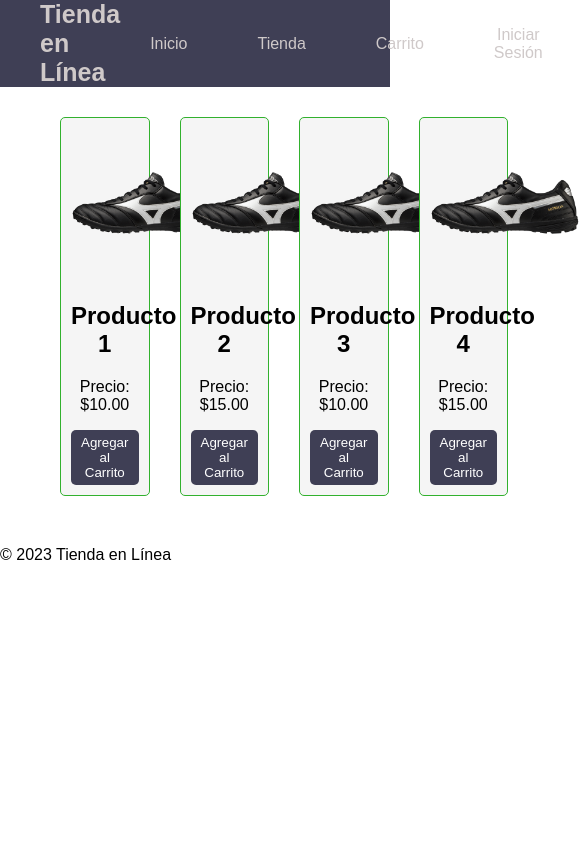
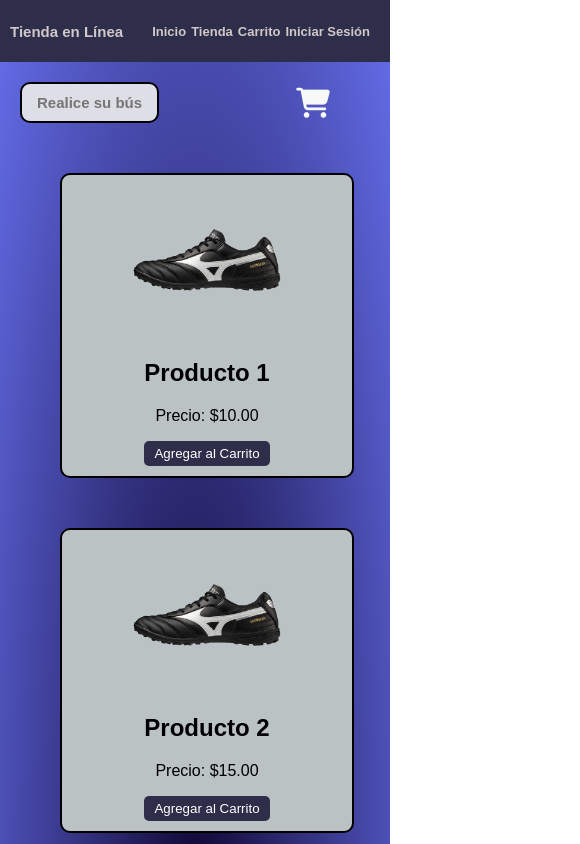
Before and after one commit to LuisECV0/red, a website: page index.html in a window 390 px wide. Shown: the top 844 px of the page, 580 px wide, since content can reach past the window. Drawn offline with Linux system fonts and the light colour scheme.

Commit message:
se añadio barra de busqueda y carro de compras

```diff
--- a/index.html
+++ b/index.html
@@ -4,6 +4,7 @@
     <meta charset="UTF-8">
     <meta name="viewport" content="width=device-width, initial-scale=1.0">
     <title>Tienda en Línea</title>
+    <script src="https://kit.fontawesome.com/f92ba764dc.js" crossorigin="anonymous"></script>
     <link rel="stylesheet" href="./css/style-index.css">
 </head>
 <body>
@@ -18,7 +19,17 @@
             </ul>
         </nav>
     </header>
+
+    <div class="looking">
+        <input type="text" id="look" placeholder="Realice su búsqueda">
+        <i class="fa-solid fa-cart-shopping"></i>
+
+    </div>
+
     <div class="product-list">
+
+
+
         <div class="product">
             <img src="./imgs/p.png" alt="Producto 1">
             <h2>Producto 1</h2>
@@ -44,8 +55,11 @@
             <button class="add-to-cart">Agregar al Carrito</button>
         </div>
     </div>
-    <footer>
+    <footer class="footer">
         <p>&copy; 2023 Tienda en Línea</p>
+        <p>Ubicación</p>
+        <p>Contacto</p>
+        <p>Redes</p>
     </footer>
 
 </body>
--- a/sass/style-index.scss
+++ b/sass/style-index.scss
@@ -1,11 +1,12 @@
 $primary-font: Arial, sans-serif;
-$main-color: #3f3f55;
+$main-color: #2e2e4b;
 $accent-color: #f5f5f5;
 $link-color: white;
 body {
     font-family: $primary-font;
     margin: 0;
     padding: 0;
+    background: radial-gradient(rgb(16, 8, 53), rgb(101, 110, 235));
 }
 header {
     background-color: $main-color;
@@ -14,13 +15,14 @@ header {
     display: flex;
     justify-content: space-between;
     align-items: center;
+
     h1 {
         margin: 0;
         padding: 0;
         font-size: 25px;
     }
-    .nav{
 
+    .nav {
         ul {
             list-style: none;
             display: flex;
@@ -39,38 +41,60 @@ header {
             align-items: center;
             padding: 0 20px;
             transition: .4s;
-        }
-        li:hover{
-            background-color: #59597c;
-            transition: .4s;
 
-        }
-        a {
-            color: rgb(207, 201, 201);
-            text-decoration: none;
+            &:hover {
+                background-color: #59597c;
+                transition: .4s;
+            }
+            a {
+                color: rgb(207, 201, 201);
+                text-decoration: none;
+            }
         }
     }
-
 }
-.product-list{
+.looking{
+    padding: 20px 20px;
+    display: flex;
+    justify-content: space-between;
+    align-items: center;
+    input{
+        border-radius: 10px;
+        padding: 10px 15px;
+        background-color: #dedee6;
+        border: 2px solid black;
+        width: 30%;
+        font-size: 15px;
+        font-weight: 700;
+    }
+    i{
+        margin-right: 40px ;
+        color: #f8f8f8;
+        font-size: 30px;
+        cursor: pointer;
+        transition: .4s;
+    }
+    i:hover{
+        color: #555555;
+        transition: .4s;
+    }
+}
+.product-list {
     display: flex;
     gap: 30px;
     margin: 30px 60px;
     .product {
-        background-color: $accent-color;
+        background-color: rgb(187, 194, 196);
         padding: 10px;
         margin-bottom: 20px;
         text-align: center;
-        border: 1px solid #32b12e;
-        border-radius: 5px;
+        border: 2px solid #000000;
+        border-radius: 10px;
         width: 25%;
         height: auto;
-
-
         img {
             width: 150px;
         }
-
         .add-to-cart {
             background-color: $main-color;
             color: white;
@@ -78,6 +102,77 @@ header {
             padding: 5px 10px;
             border-radius: 5px;
             cursor: pointer;
+            transition: .4s;
+        }
+        .add-to-cart::before{
+            transition: .4s;
         }
     }
 }
+footer{
+    padding: 20px 50px;
+    background: #2e2e4b;
+    color: #dedee6;
+    font-weight: 700;
+}
+@media screen and (max-width: 768px) {
+    header {
+        padding: 5px 30px;
+        font-weight: 700;
+        h1 {
+            font-size: 20px;
+        }
+        .nav{
+            ul{
+                gap: 10px;
+            }
+            li{
+                padding: 0 10px;
+            }
+            a{
+                font-size: 15px;
+            }
+        }
+    }
+    .nav ul {
+        flex-direction: column;
+        gap: 10px;
+    }
+    .product-list {
+        flex-direction: column;
+
+        .product {
+            width: 100%;
+        }
+    }
+}
+@media screen and (max-width: 425px) {
+    header {
+        padding: 4px 10px;
+        font-weight: 600;
+        h1 {
+            font-size: 15px;
+        }
+        .nav{
+            ul{
+                gap: 5px;
+            }
+            li{
+                padding: 0 0;
+            }
+            a{
+                font-size: 13px;
+            }
+        }
+    }
+    .nav ul {
+        flex-direction: column;
+        gap: 10px;
+    }
+    .product-list {
+        flex-direction: column;
+        .product {
+            width: 100%;
+        }
+    }
+}
```
Also changed, not shown: css/style-index.css, 1 other file.
